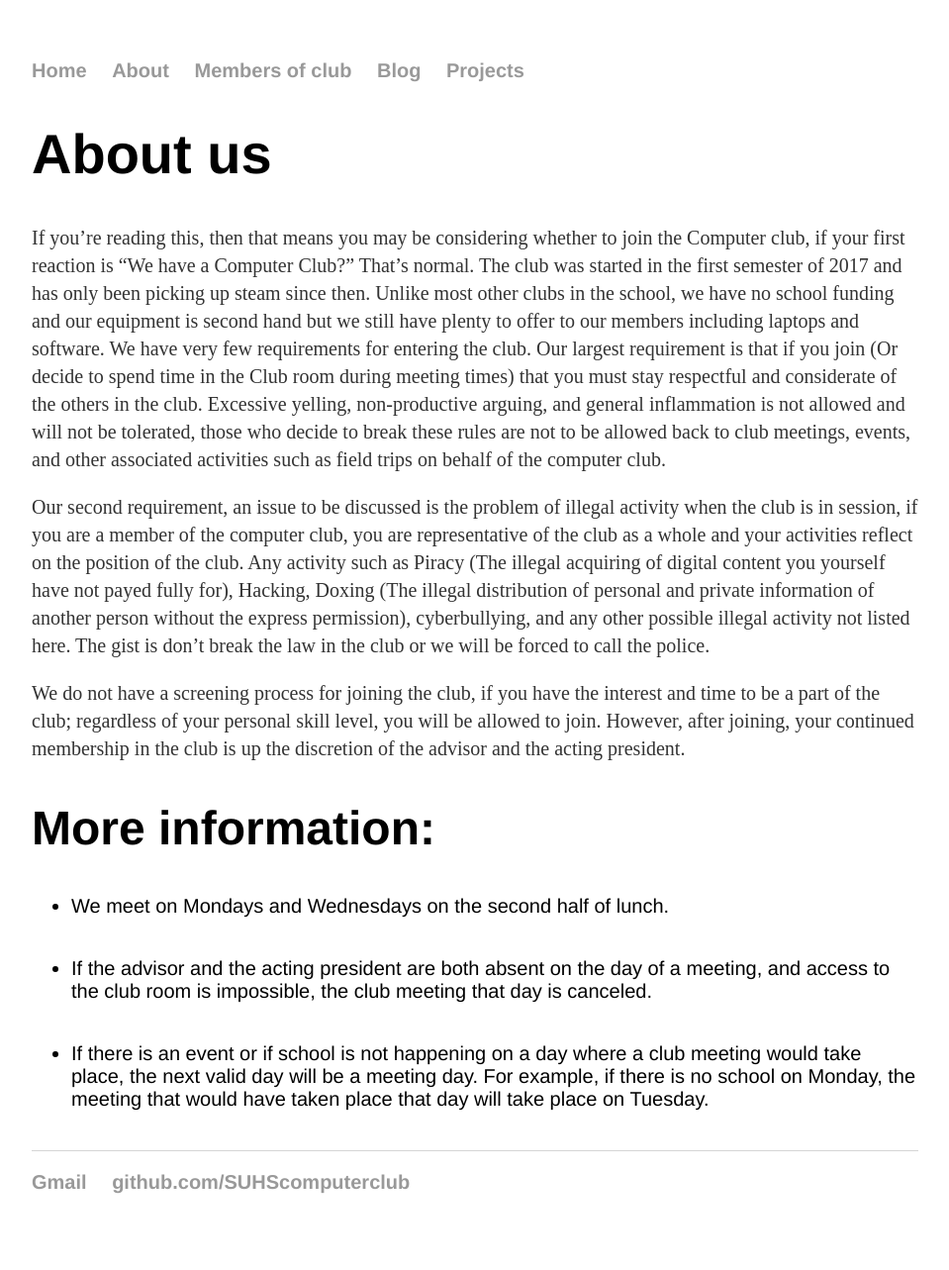
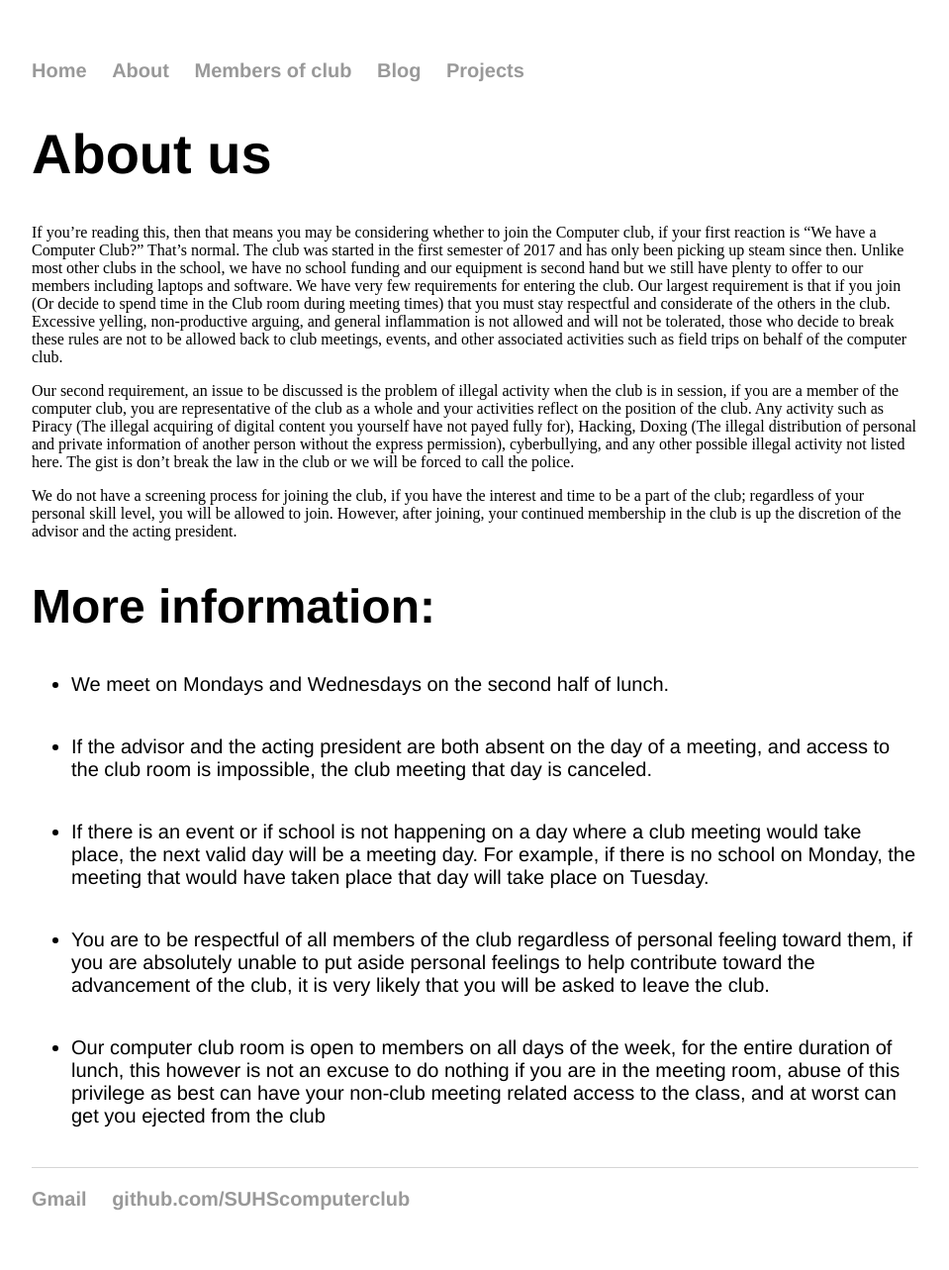
Before and after one commit to SUHScomputerclub/SUHScomputerclub.github.io, a Jekyll site: the page built from about/index.html, in a window 1280 px wide. Shown: the whole page at 99% size, without its empty margins (160-1119 px from the left). Built offline with Jekyll 4.4.1, drawn with Linux system fonts in a browser that asks for light colours.

Commit message:
more about

```diff
--- a/about/index.html
+++ b/about/index.html
@@ -16,4 +16,6 @@ title: About us
 		<li>We meet on Mondays and Wednesdays on the second half of lunch.</li>
 		<li>If the advisor and the acting president are both absent on the day of a meeting, and access to the club room is impossible, the club meeting that day is canceled.</li>
 		<li>If there is an event or if school is not happening on a day where a club meeting would take place, the next valid day will be a meeting day. For example, if there is no school on Monday, the meeting that would have taken place that day will take place on Tuesday.</li>
+		<li>You are to be respectful of all members of the club regardless of personal feeling toward them, if you are absolutely unable to put aside personal feelings to help contribute toward the advancement of the club, it is very likely that you will be asked to leave the club. </li>
+		<li>Our computer club room is open to members on all days of the week, for the entire duration of lunch, this however is not an excuse to do nothing if you are in the meeting room, abuse of this privilege as best can have your non-club meeting related access to the class, and at worst can get you ejected from the club</li>
 	</ul>
--- a/css/main.css
+++ b/css/main.css
@@ -35,7 +35,12 @@ h4 {
     font-size: 1em;
     font-family:'Helvetica', 'Arial', 'Sans-Serif';
 }
-p {
+p#default {
+    font-size: 20px;
+    line-height: 1.4em;
+    color: #333;
+}
+p#Indent {
     font-size: 20px;
     line-height: 1.4em;
     color: #333;
--- a/projects/index.html
+++ b/projects/index.html
@@ -0,0 +1,5 @@
+---
+layout: default
+title: Club Projects
+---
+	<h1>{{ page.title }}</h1>
```
